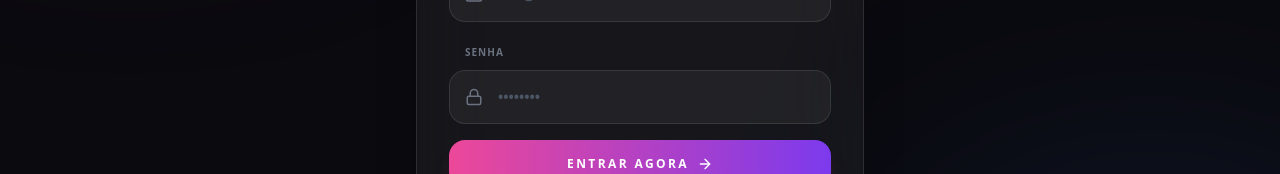
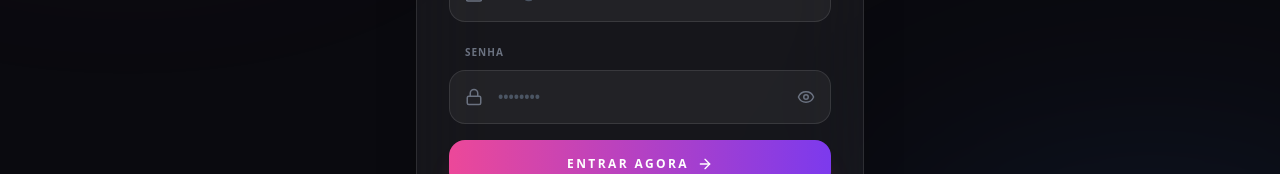
Before and after one commit to Heber-Vieira/Escalas-de-turno, a React (Vite) app: page / in a window 1280 px wide. Shown: the part 390-564 px from the top of the page. Built offline with nearby package versions, Linux system fonts and the light colour scheme; no server answers.

Commit message:
feat: implement system access management module including user authentication and administration dashboard

```diff
--- a/App.tsx
+++ b/App.tsx
@@ -474,7 +474,7 @@ const App: React.FC = () => {
           </motion.div>
         )}
 
-        {view === 'history' && (
+        {view === 'history' && systemUser?.role === 'admin' && (
           <HistoryView
             allEvents={allEvents}
             historyStats={historyStats}
--- a/components/Auth.tsx
+++ b/components/Auth.tsx
@@ -2,7 +2,7 @@
 import React, { useState } from 'react';
 import { supabase } from '../services/supabase';
 import { motion, AnimatePresence } from 'framer-motion';
-import { LogIn, UserPlus, Mail, Lock, Sparkles, ArrowRight, Github, Chrome, AlertCircle } from 'lucide-react';
+import { LogIn, UserPlus, Mail, Lock, Sparkles, ArrowRight, Github, Chrome, AlertCircle, Eye, EyeOff } from 'lucide-react';
 
 interface AuthProps {
     onAuthSuccess: () => void;
@@ -13,6 +13,7 @@ export const Auth: React.FC<AuthProps> = ({ onAuthSuccess }) => {
     const [password, setPassword] = useState('');
     const [loading, setLoading] = useState(false);
     const [error, setError] = useState<string | null>(null);
+    const [showPassword, setShowPassword] = useState(false);
 
     const handleAuth = async (e: React.FormEvent) => {
         e.preventDefault();
@@ -89,13 +90,20 @@ export const Auth: React.FC<AuthProps> = ({ onAuthSuccess }) => {
                         <div className="relative">
                             <Lock className="absolute left-4 top-1/2 -translate-y-1/2 text-gray-500" size={18} />
                             <input
-                                type="password"
+                                type={showPassword ? "text" : "password"}
                                 required
                                 value={password}
                                 onChange={(e) => setPassword(e.target.value)}
                                 placeholder="••••••••"
-                                className="w-full bg-white/5 border border-white/10 rounded-2xl py-4 pl-12 pr-4 text-white placeholder:text-gray-600 focus:border-pink-500 transition-all outline-none font-bold text-sm"
+                                className="w-full bg-white/5 border border-white/10 rounded-2xl py-4 pl-12 pr-12 text-white placeholder:text-gray-600 focus:border-pink-500 transition-all outline-none font-bold text-sm"
                             />
+                            <button
+                                type="button"
+                                onClick={() => setShowPassword(!showPassword)}
+                                className="absolute right-4 top-1/2 -translate-y-1/2 text-gray-500 hover:text-white transition-colors"
+                            >
+                                {showPassword ? <EyeOff size={18} /> : <Eye size={18} />}
+                            </button>
                         </div>
                     </div>
 
--- a/components/Navbar.tsx
+++ b/components/Navbar.tsx
@@ -34,6 +34,7 @@ export const Navbar: React.FC<NavbarProps> = ({ view, setView, theme, systemRole
                 <span className="text-[8px] uppercase font-black tracking-widest">Geral</span>
             </button>
 
+            {systemRole === 'admin' && (
                 <button
                     onClick={() => setView('history')}
                     className={`flex flex-col items-center gap-1.5 transition-all active:scale-90 ${getActiveTabColor(view === 'history')}`}
@@ -41,6 +42,7 @@ export const Navbar: React.FC<NavbarProps> = ({ view, setView, theme, systemRole
                     <History size={19} />
                     <span className="text-[8px] uppercase font-black tracking-widest">Logs</span>
                 </button>
+            )}
 
             <button
                 onClick={() => setView('users')}
--- a/components/SystemAccessManagement.tsx
+++ b/components/SystemAccessManagement.tsx
@@ -1,6 +1,6 @@
 import React, { useState, useEffect } from 'react';
 import { motion, AnimatePresence } from 'framer-motion';
-import { Shield, ShieldCheck, ShieldAlert, User, UserPlus, Mail, Key, Trash2, X, AlertTriangle } from 'lucide-react';
+import { Shield, ShieldCheck, ShieldAlert, User, UserPlus, Mail, Key, Trash2, X, AlertTriangle, Eye, EyeOff } from 'lucide-react';
 import { SystemUser } from '../types';
 import { supabase } from '../services/supabase';
 
@@ -26,6 +26,7 @@ export const SystemAccessManagement: React.FC<SystemAccessManagementProps> = ({
   const [addError, setAddError] = useState('');
   const [confirmDelete, setConfirmDelete] = useState<SystemUser | null>(null);
   const [deleting, setDeleting] = useState(false);
+  const [showPassword, setShowPassword] = useState(false);
 
   const loadUsers = async () => {
     setLoading(true);
@@ -278,14 +279,21 @@ export const SystemAccessManagement: React.FC<SystemAccessManagementProps> = ({
                         <div className="relative">
                             <Key className="absolute left-4 top-1/2 -translate-y-1/2 text-gray-400" size={18} />
                             <input
-                                type="password"
+                                type={showPassword ? "text" : "password"}
                                 required
                                 minLength={6}
                                 value={newPassword}
                                 onChange={(e) => setNewPassword(e.target.value)}
                                 placeholder="Mínimo 6 caracteres"
-                                className="w-full bg-gray-50 border-2 border-gray-100 rounded-[20px] py-3 pl-12 pr-4 text-gray-800 text-sm outline-none focus:border-pink-500 focus:bg-white transition-all"
+                                className="w-full bg-gray-50 border-2 border-gray-100 rounded-[20px] py-3 pl-12 pr-12 text-gray-800 text-sm outline-none focus:border-pink-500 focus:bg-white transition-all"
                             />
+                            <button
+                                type="button"
+                                onClick={() => setShowPassword(!showPassword)}
+                                className="absolute right-4 top-1/2 -translate-y-1/2 text-gray-400 hover:text-pink-500 transition-colors"
+                            >
+                                {showPassword ? <EyeOff size={18} /> : <Eye size={18} />}
+                            </button>
                         </div>
                     </div>
 
```
Lines whose indentation alone changed are shown as unchanged.
